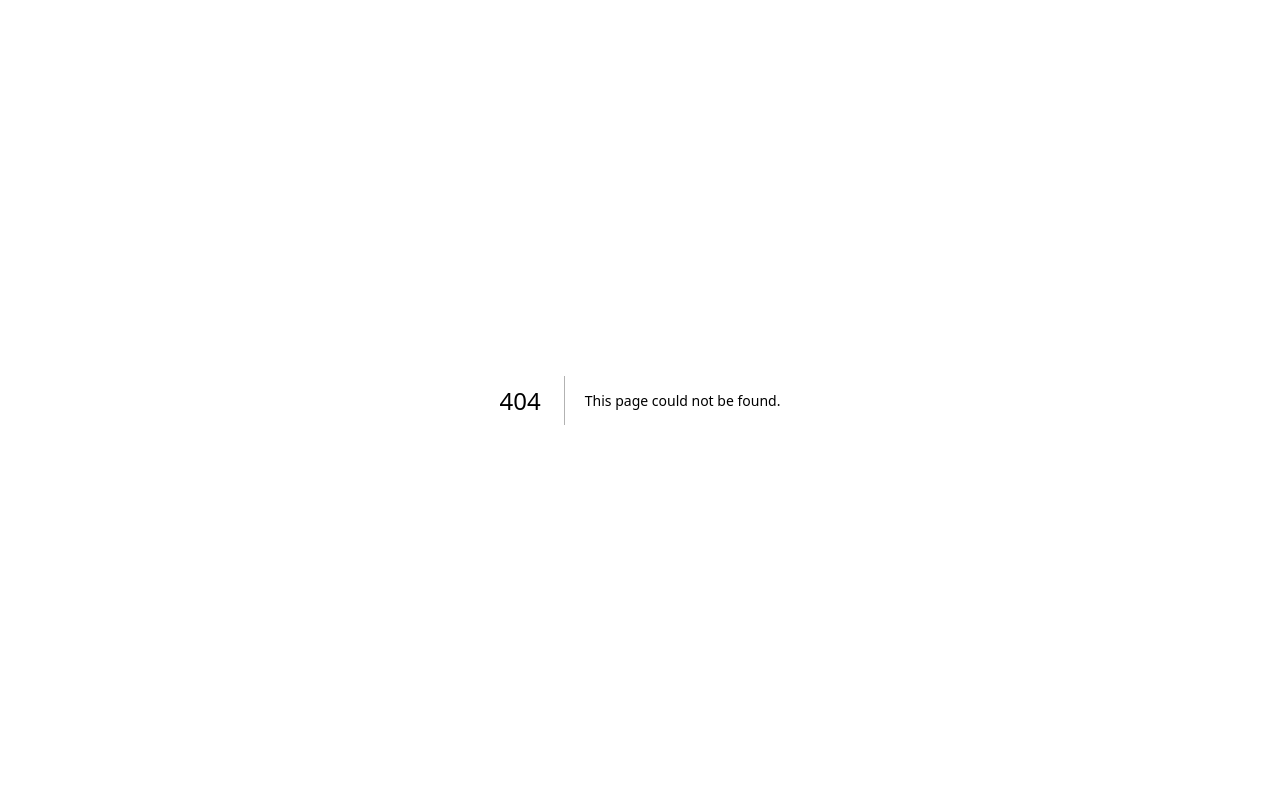
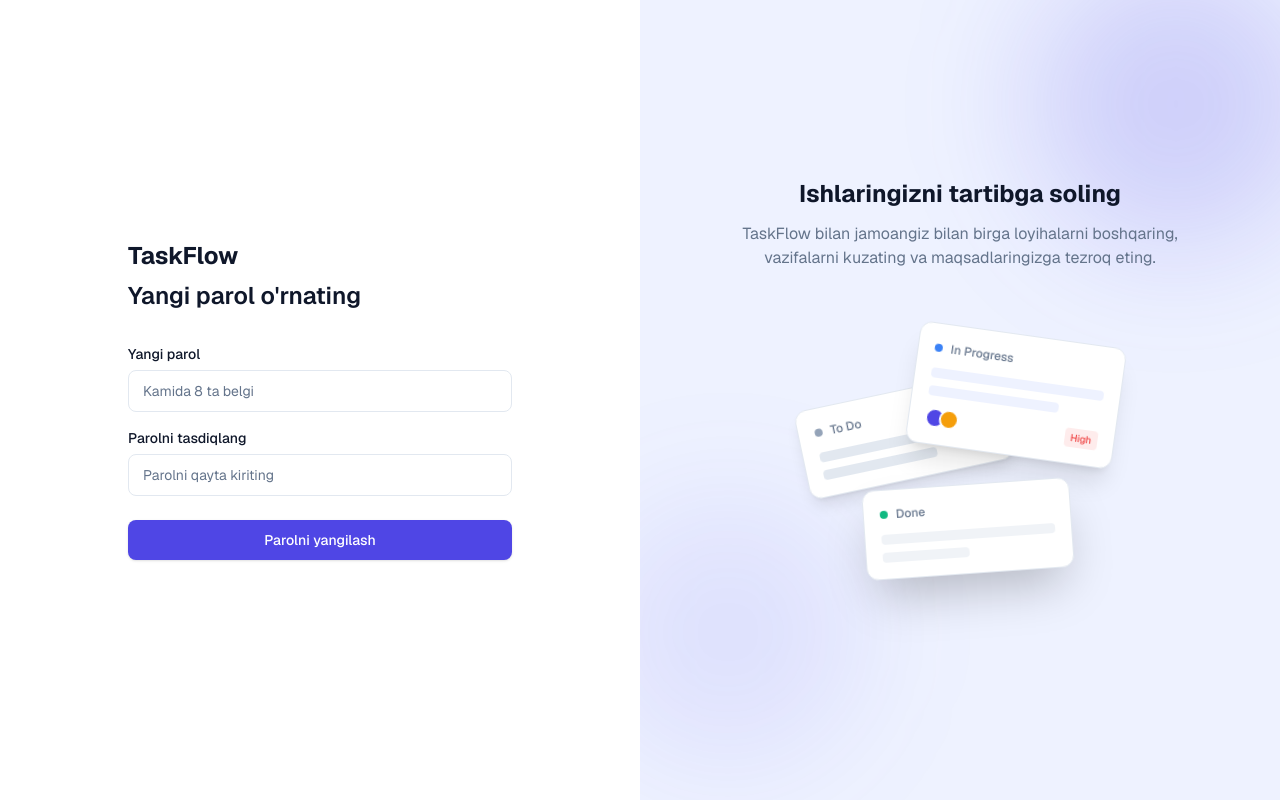
Before and after one commit to shoxnur-safarov/taskflow, a Next.js app in the folder frontend/: page /reset-password in a window 1280 px wide. Before the commit this address had no page. Built offline with nearby package versions, Linux system fonts and the light colour scheme.

Commit message:
Add Reset Password page

```diff
--- /dev/null
+++ b/frontend/src/app/(auth)/reset-password/page.tsx
@@ -0,0 +1,91 @@
+"use client";
+
+import { useState } from "react";
+import Link from "next/link";
+import Input from "@/components/ui/Input";
+import Button from "@/components/ui/Button";
+import AuthShowcase from "@/components/auth/AuthShowcase";
+
+export default function ResetPasswordPage() {
+  const [formData, setFormData] = useState({ password: "", confirmPassword: "" });
+  const [isLoading, setIsLoading] = useState(false);
+  const [isSuccess, setIsSuccess] = useState(false);
+  const [error, setError] = useState("");
+
+  const handleSubmit = async (e: React.FormEvent) => {
+    e.preventDefault();
+    setError("");
+
+    if (formData.password !== formData.confirmPassword) {
+      setError("Parollar mos kelmadi");
+      return;
+    }
+
+    setIsLoading(true);
+    setTimeout(() => {
+      setIsLoading(false);
+      setIsSuccess(true);
+    }, 1000);
+  };
+
+  return (
+    <div className="min-h-screen flex">
+      <div className="w-full lg:w-1/2 flex items-center justify-center px-6 py-12 sm:px-8">
+        <div className="w-full max-w-sm">
+          {!isSuccess ? (
+            <>
+              <div className="mb-8">
+                <h1 className="text-2xl font-bold text-foreground">TaskFlow</h1>
+                <p className="mt-2 text-2xl font-semibold text-foreground">{"Yangi parol o'rnating"}</p>
+              </div>
+
+              <form onSubmit={handleSubmit} className="space-y-4">
+                <Input
+                  id="password"
+                  label="Yangi parol"
+                  type="password"
+                  placeholder="Kamida 8 ta belgi"
+                  value={formData.password}
+                  onChange={(e) => setFormData({ ...formData, password: e.target.value })}
+                  required
+                />
+                <Input
+                  id="confirmPassword"
+                  label="Parolni tasdiqlang"
+                  type="password"
+                  placeholder="Parolni qayta kiriting"
+                  value={formData.confirmPassword}
+                  onChange={(e) => setFormData({ ...formData, confirmPassword: e.target.value })}
+                  error={error}
+                  required
+                />
+                <Button type="submit" isLoading={isLoading} className="w-full mt-2">
+                  Parolni yangilash
+                </Button>
+              </form>
+            </>
+          ) : (
+            <div className="text-center">
+              <div className="w-14 h-14 rounded-full bg-success/10 flex items-center justify-center mx-auto mb-4">
+                <svg className="w-7 h-7 text-success" fill="none" viewBox="0 0 24 24" stroke="currentColor">
+                  <path strokeLinecap="round" strokeLinejoin="round" strokeWidth={2} d="M5 13l4 4L19 7" />
+                </svg>
+              </div>
+              <h2 className="text-xl font-semibold text-foreground mb-2">Parol yangilandi</h2>
+              <p className="text-sm text-muted mb-6">
+               {"Parolingiz muvaffaqiyatli o'zgartirildi. Endi yangi parol bilan kirishingiz mumkin."}
+              </p>
+              <Link href="/sign-in">
+                <Button className="w-full">{"Kirish sahifasiga o'tish"}</Button>
+              </Link>
+            </div>
+          )}
+        </div>
+      </div>
+
+      <div className="hidden lg:flex lg:w-1/2">
+        <AuthShowcase />
+      </div>
+    </div>
+  );
+}
```
